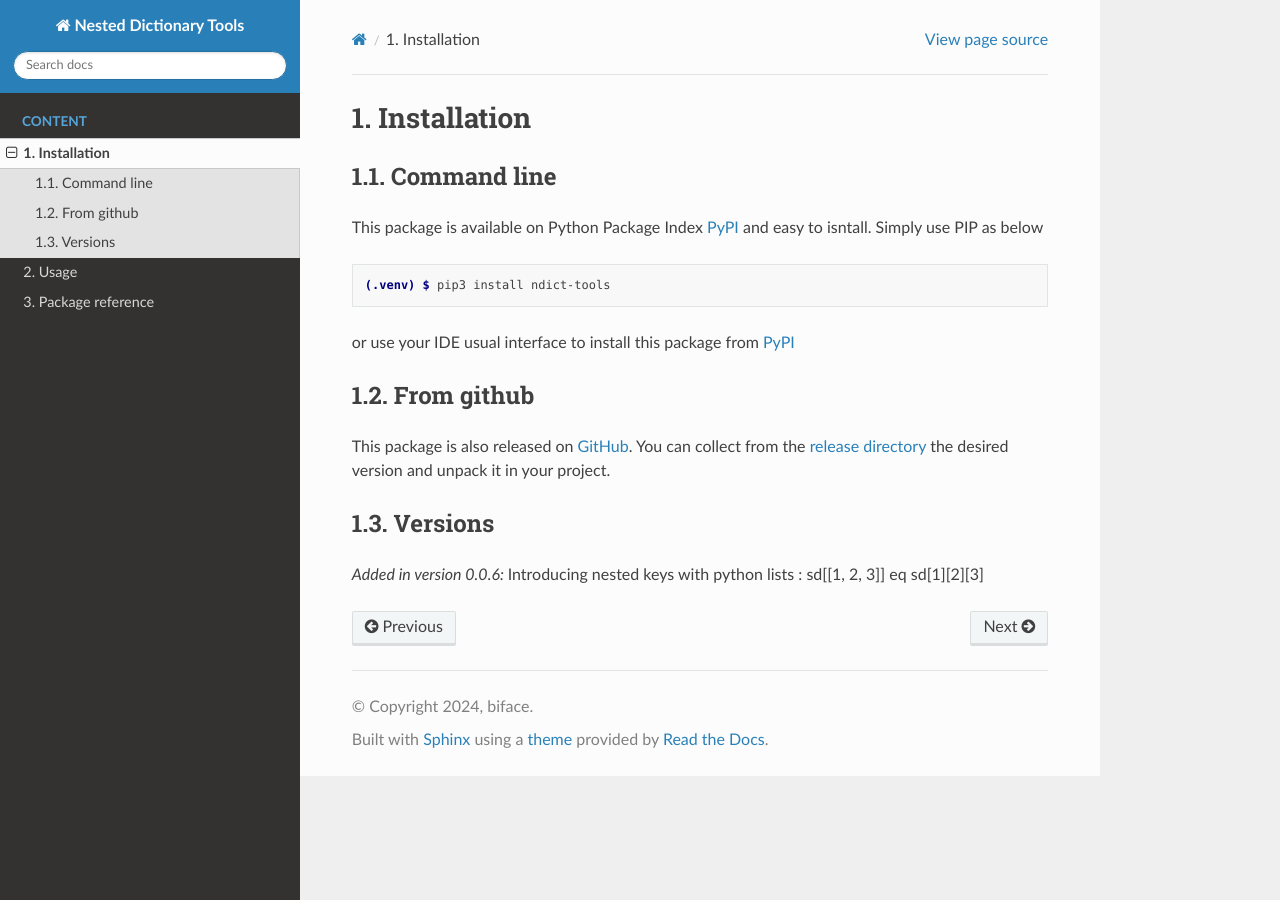
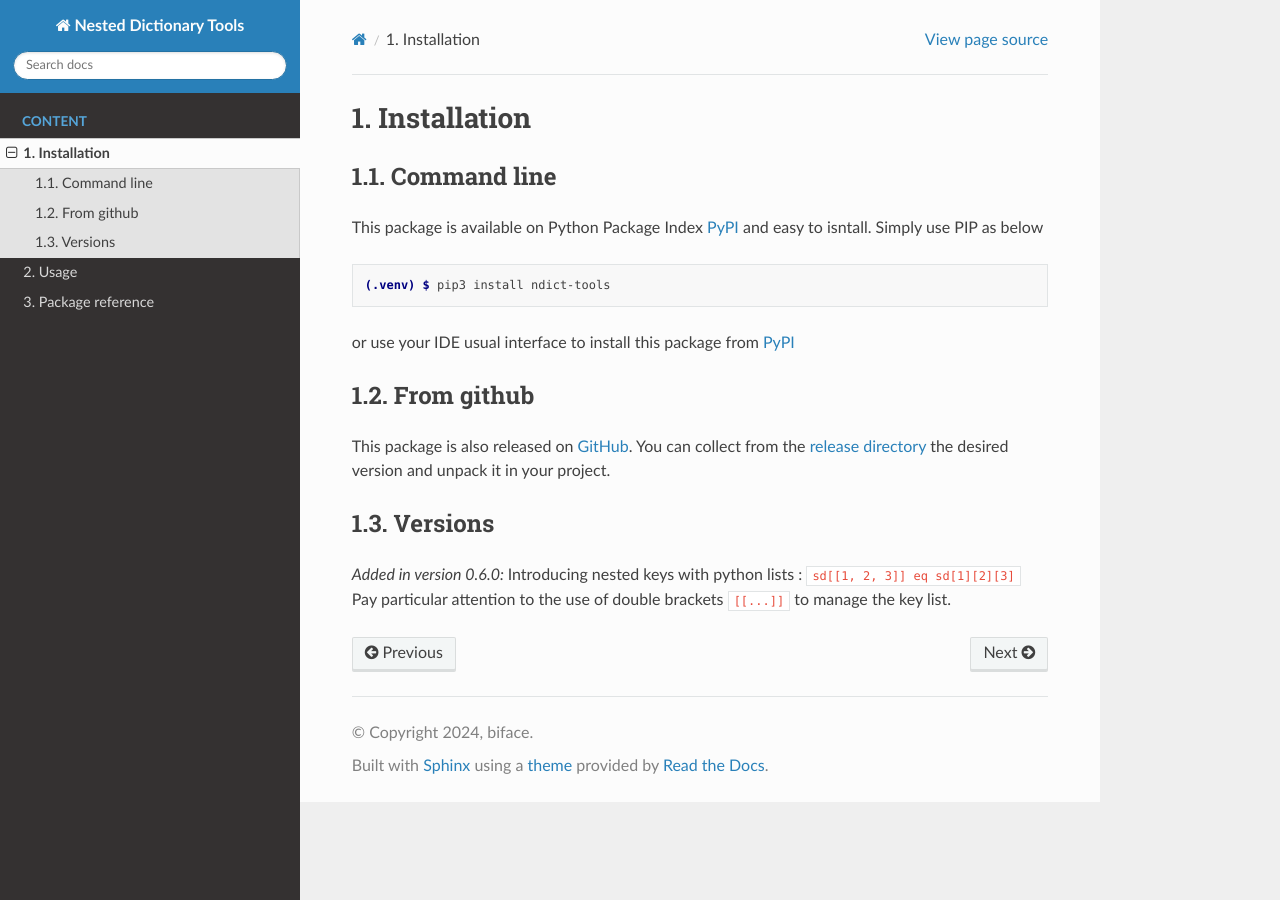
Before and after one commit to biface/ndt, a Sphinx documentation site: the page built from docs/source/install.rst, in a window 1280 px wide. Built offline with Sphinx 7.4.7 and the Read the Docs theme 3.1.0, drawn with Linux system fonts in a browser that asks for light colours.

```diff
--- a/docs/source/install.rst
+++ b/docs/source/install.rst
@@ -24,5 +24,6 @@ it in your project.
 Versions
 --------
 
-.. versionadded:: 0.0.6
-    Introducing nested keys with python lists : sd[[1, 2, 3]] eq sd[1][2][3]
+.. versionadded:: 0.6.0
+    Introducing nested keys with python lists : ``sd[[1, 2, 3]] eq sd[1][2][3]``
+    Pay particular attention to the use of double brackets ``[[...]]`` to manage the key list.
```
Also changed, not shown: requirements.txt (+14 -12 lines).
